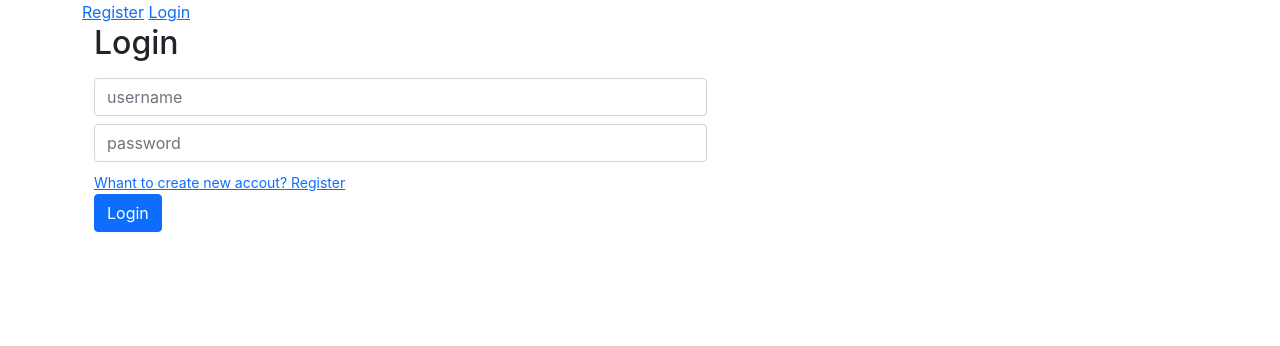
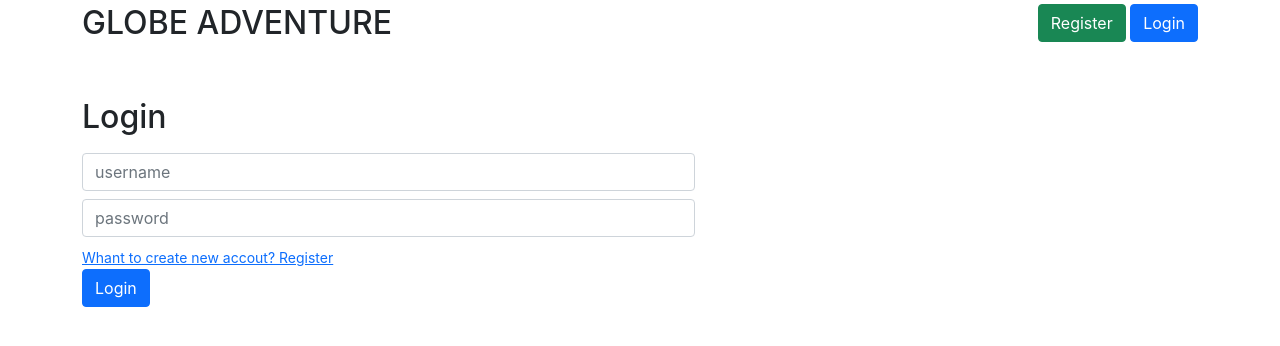
Before and after one commit to riisatoro/doit, a React (Create React App) app in the folder frontend/: page /login in a window 1280 px wide. Shown: the top 346 px of the page. Built offline with nearby package versions, Linux system fonts and the light colour scheme.

Commit message:
Fix registration

```diff
--- a/frontend/src/components/Header.js
+++ b/frontend/src/components/Header.js
@@ -22,7 +22,7 @@ function Header() {
             <img className="header-avatar" src={user?.avatar?.url} alt="User avatar"></img>
           </span>
 
-          <div className="dropdown-menu" aria-labelledby="dropdownMenuButton">
+          <div className="dropdown-menu dropdown-menu-right" aria-labelledby="dropdownMenuButton">
             <span className="dropdown-item">Welcome, {user?.username}</span>
             <div className="dropdown-divider" />
             <Link className="dropdown-item" to='/' onClick={logout}>Logout</Link>
@@ -33,10 +33,13 @@ function Header() {
   }
 
   return (
-    <div>
-        <Link to='/register'>Register</Link>
-        &nbsp;
-        <Link to='/login'>Login</Link>
+    <div className="mt-1 d-flex justify-content-between">
+        <h2>GLOBE ADVENTURE</h2>
+        <div>
+          <Link className='btn btn-success' to='/register'>Register</Link>
+          &nbsp;
+          <Link class='btn btn-primary' to='/login'>Login</Link>
+        </div>
     </div>
   )
 }
--- a/frontend/src/components/Login.js
+++ b/frontend/src/components/Login.js
@@ -1,4 +1,4 @@
-import React, { useContext } from "react";
+import React, { useContext, useState } from "react";
 import { useFormik } from "formik";
 import InputWidget from "./InputWidget";
 import { Link, Navigate } from "react-router-dom";
@@ -6,20 +6,29 @@ import { loginInitial } from "../formik/initialValues";
 import { loginValidation } from "../formik/validationSchema";
 import { loginGenerator } from '../formik/formGenerators';
 import { AuthContext } from '../context/AuthContext';
+import { LOGIN_URL } from "../constants/urls";
+import axios from "axios";
 
 function Login() {
-    const { login, isAuthenticated } = useContext(AuthContext);
+    const { updateTokens, isAuthenticated } = useContext(AuthContext);
+    const [loginDetail, setLoginDetail] = useState();
 
     const formik = useFormik({
         initialValues: loginInitial,
         validationSchema: loginValidation,
-        onSubmit: login,
+        onSubmit: (values) => {
+            axios.post(LOGIN_URL(), values)
+            .then(updateTokens)
+            .catch(({ response: { data: { detail } }}) => {
+                setLoginDetail(detail);
+            });
+        },
     })
 
     if (isAuthenticated) return <Navigate to='/' />
 
     return (
-        <div className='container'>
+        <div className='mt-5'>
             <h2>Login</h2>
             <form className='row registration-block d-flex align-items-center' onSubmit={formik.handleSubmit}>
             <div className='col-8'>
@@ -31,6 +40,7 @@ function Login() {
                 <Link to="/register">Whant to create new accout? Register</Link>
                 </small>
             </div>
+            {loginDetail && <p>{loginDetail}</p>}
             <button type='submit' className="btn btn-primary">Login</button>
             </div>
         </form>
--- a/frontend/src/components/Register.js
+++ b/frontend/src/components/Register.js
@@ -60,9 +60,7 @@ function Register() {
 
   const handleImageChange = (e) => setImage(e.target.files[0]);
 
-  if (registrationInfo) return (
-        <h3>{registrationInfo}</h3>
-  )
+  if (registrationInfo) return (<h3>{registrationInfo}</h3>)
 
   return (
     <div>
```
